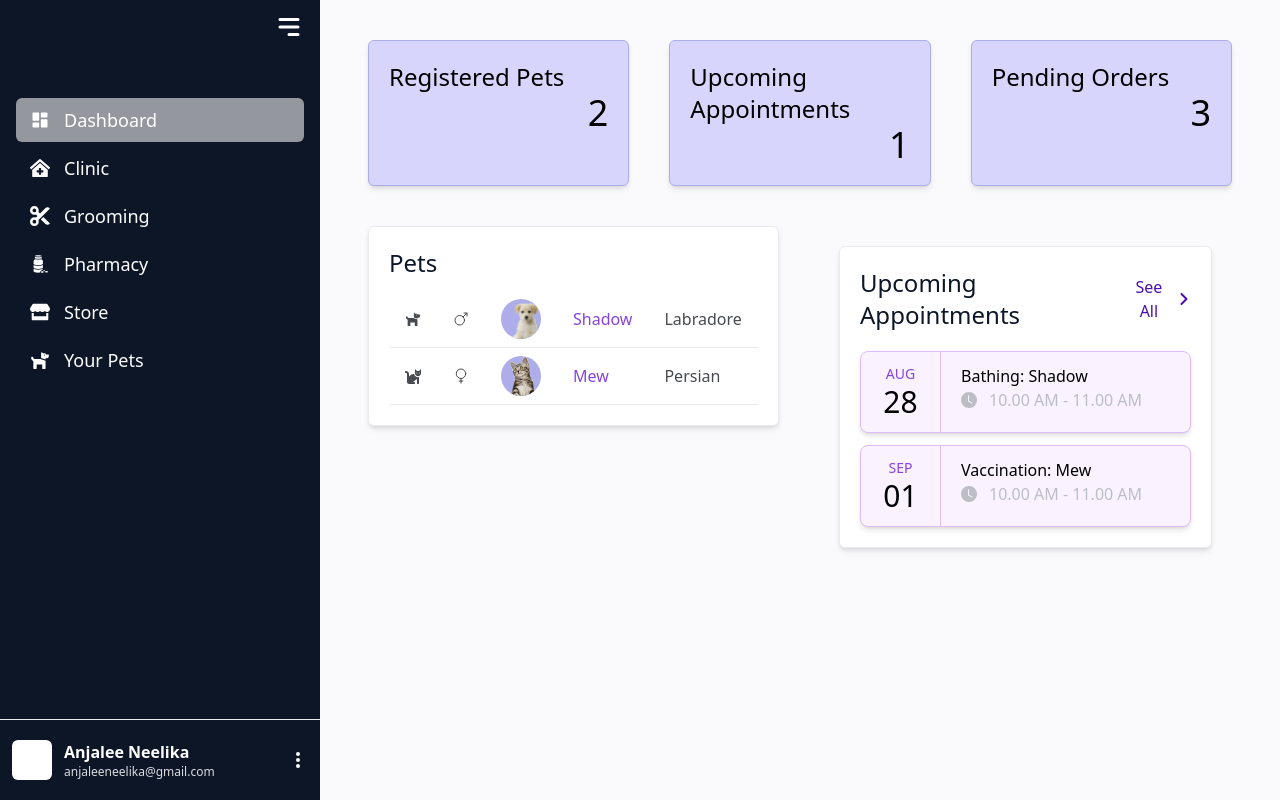
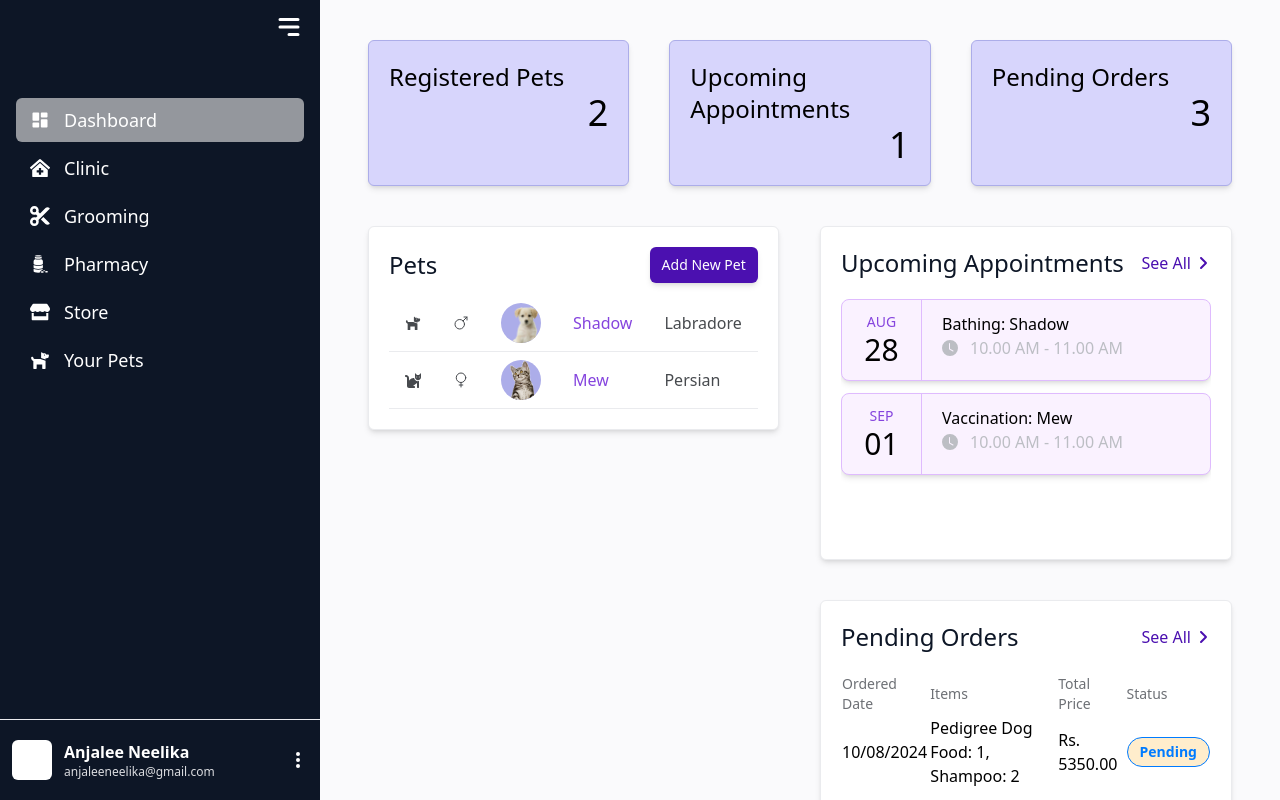
Before and after one commit to AnjaleeNeelika/Pet_Care_App, a React (Vite) app in the folder frontend/: page /pet-owner/home in a window 1280 px wide. Built offline with nearby package versions, Linux system fonts and the light colour scheme.

Commit message:
Updated pet owner homepage

```diff
--- a/frontend/src/components/Layout.jsx
+++ b/frontend/src/components/Layout.jsx
@@ -3,7 +3,7 @@ import { Outlet } from 'react-router-dom'
 
 const Layout = () => {
     return (
-        <main className='bg-bgColor'>
+        <main className='bg-bgColor overflow-auto'>
             <Outlet />
         </main>
     )
--- a/frontend/src/pages/Home.jsx
+++ b/frontend/src/pages/Home.jsx
@@ -4,10 +4,7 @@ import { IoFemaleOutline, IoMaleOutline } from 'react-icons/io5'
 import Dog1 from '../assets/images/Dog1.png'
 import Cat1 from '../assets/images/Cat1.png'
 import { Link } from 'react-router-dom'
-import { BsArrowLeft, BsClock, BsClockFill } from 'react-icons/bs'
-import { BiArrowToRight, BiMenuAltRight, BiRightArrow, BiRightArrowAlt } from 'react-icons/bi'
-import { GiArrowhead } from 'react-icons/gi'
-import { MdMenuOpen } from 'react-icons/md'
+import { BsClockFill } from 'react-icons/bs'
 import { FaAngleRight } from 'react-icons/fa6'
 
 const Home = () => {
@@ -31,27 +28,11 @@ const Home = () => {
             <div className='w-full flex gap-10 h-full'>
                 <div className='w-1/2 h-full'>
                     <div className='w-fit bg-white p-5 shadow-md border border-[#EAEBEE] rounded-md'>
-                        <div className='text-2xl text-[#0D1626] font-medium'>Pets</div>
+                        <div className='flex justify-between items-center'>
+                            <span className='text-2xl text-[#0D1626] font-medium'>Pets</span>
+                            <button className='text-sm text-white font-medium bg-secondary-500 py-2 px-3 rounded-md shadow-md hover:bg-secondary-400 hover:-translate-y-0.5 transition-all duration-300'>Add New Pet</button>
+                        </div>
                         <div className='flex flex-col gap-3 mt-3'>
-                            {/* <div className='flex gap-5 items-center'>
-                                <FaDog />
-                                <IoMaleOutline />
-                                <div className='w-10 h-10 bg-primary-400 rounded-full'>
-                                    <img src={Dog1} className='rounded-full w-full h-full' />
-                                </div>
-                                <Link>Shadow</Link>
-                                <span>Labradore</span>
-                            </div>
-                            <hr />
-                            <div className='flex gap-5 items-center'>
-                                <FaCat />
-                                <IoFemaleOutline />
-                                <div className='w-10 h-10 bg-primary-400 rounded-full'>
-                                    <img src={Cat1} className='rounded-full w-full h-full' />
-                                </div>
-                                <Link>Mew</Link>
-                                <span>Persian</span>
-                            </div> */}
                             <table>
                                 <tr className='border-b border-gray-200 text-gray-800 font-medium'>
                                     <td className='py-2 px-4'>
@@ -92,8 +73,8 @@ const Home = () => {
                     </div>
                 </div>
 
-                <div className='w-1/2 bg-slate-400 p-5 h-full'>
-                    <div className='w-full bg-white p-5 shadow-md border border-[#EAEBEE] rounded-md'>
+                <div className='w-1/2 bg-slate-400 h-full flex flex-col gap-10'>
+                    <div className='w-full h-2/3 bg-white p-5 shadow-md border border-[#EAEBEE] rounded-md'>
                         <div className='flex justify-between items-center'>
                             <span className='text-2xl text-[#0D1626] font-medium'>Upcoming Appointments</span>
                             <button className='text-secondary-500 font-medium flex gap-1 items-center hover:border-b-2 hover:border-secondary-500'>
@@ -101,7 +82,7 @@ const Home = () => {
                                 <FaAngleRight />
                             </button>
                         </div>
-                        <div className='w-full mt-5 flex flex-col gap-3'>
+                        <div className='w-full h-[15rem] mt-5 flex flex-col gap-3 overflow-auto'>
                             <div className='border border-secondary-200 rounded-lg shadow-md bg-secondary-100 flex'>
                                 <div className='w-20 px-5 py-3 text-center font-medium border-r border-secondary-200'>
                                     <div className='text-sm text-secondary-400'>AUG</div>
@@ -130,6 +111,38 @@ const Home = () => {
                             </div>
                         </div>
                     </div>
+
+                    <div className='w-full bg-white p-5 shadow-md border border-[#EAEBEE] rounded-md'>
+                        <div className='flex justify-between items-center'>
+                            <span className='text-2xl text-[#0D1626] font-medium'>Pending Orders</span>
+                            <button className='text-secondary-500 font-medium flex gap-1 items-center hover:border-b-2 hover:border-secondary-500'>
+                                See All
+                                <FaAngleRight />
+                            </button>
+                        </div>
+                        <div className='w-full h-[15rem] mt-5 flex flex-col gap-3 overflow-auto'>
+                            <table>
+                                <thead>
+                                    <tr className='text-sm text-gray-700 font-medium'>
+                                        <td>Ordered Date</td>
+                                        <td>Items</td>
+                                        <td>Total Price</td>
+                                        <td>Status</td>
+                                    </tr>
+                                </thead>
+                                <tbody>
+                                    <tr>
+                                        <td>10/08/2024</td>
+                                        <td>Pedigree Dog Food: 1, Shampoo: 2</td>
+                                        <td>Rs. 5350.00</td>
+                                        <td>
+                                            <div className='w-fit px-3 py-1 rounded-full text-sm text-status-accepted_border font-semibold border border-status-accepted_border bg-status-pending-bg'>Pending</div>
+                                        </td>
+                                    </tr>
+                                </tbody>
+                            </table>
+                        </div>
+                    </div>
                 </div>
             </div>
         </section>
--- a/frontend/tailwind.config.js
+++ b/frontend/tailwind.config.js
@@ -43,6 +43,19 @@ export default {
             700: '#6D7075',
             800: '#474A4E',
             900: '#222426',
+        },
+        status: {
+            pending: {
+                border: '#FFA500',
+                bg: '#FFEDCC',
+            },
+            accepted: {
+                border: '',
+            },
+            accepted_border: '#007BFF',
+            processing_border: '#FFD700',
+            ready_border: '#28A745',
+            delivering_border: '#20C997'
         }
       },
     },
```
